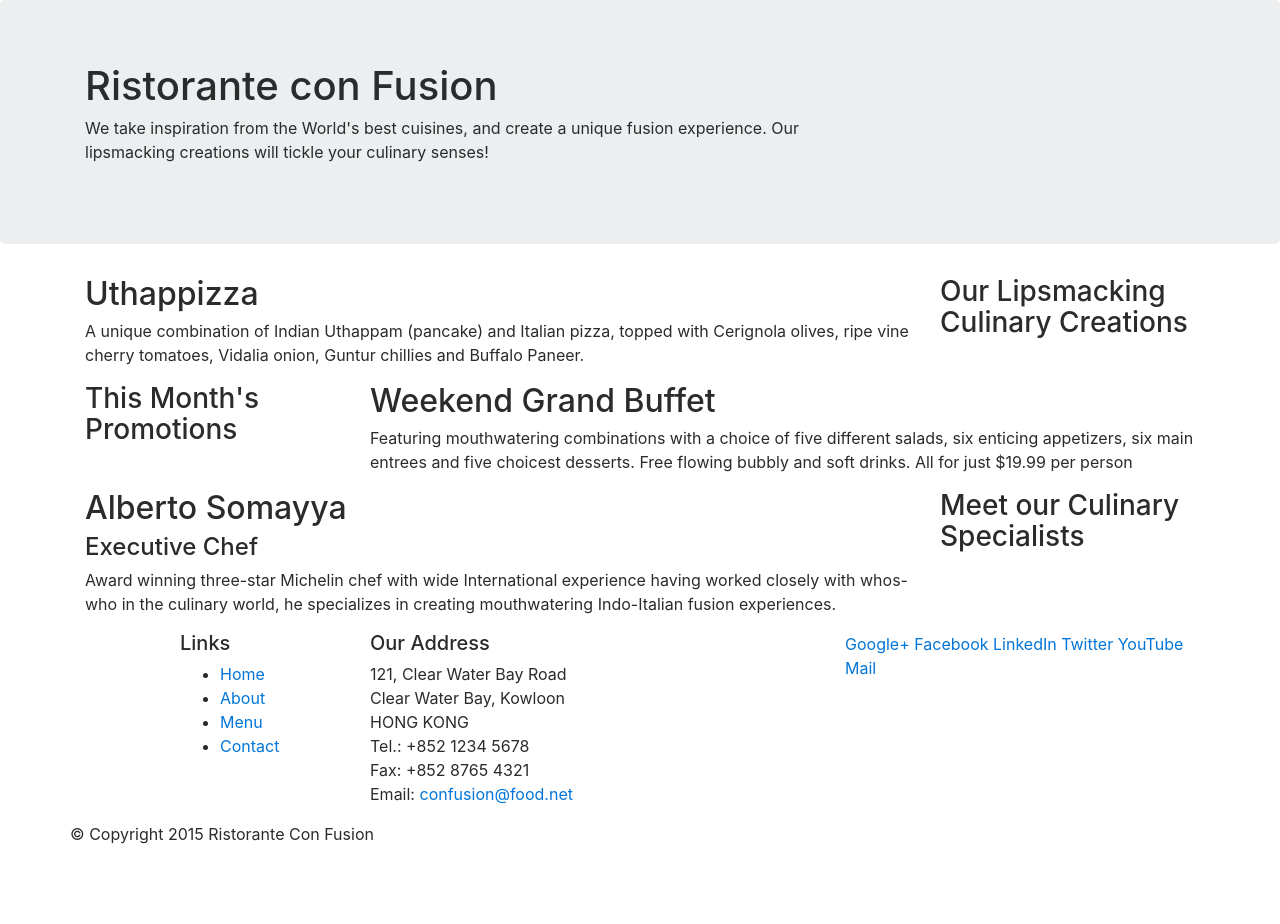
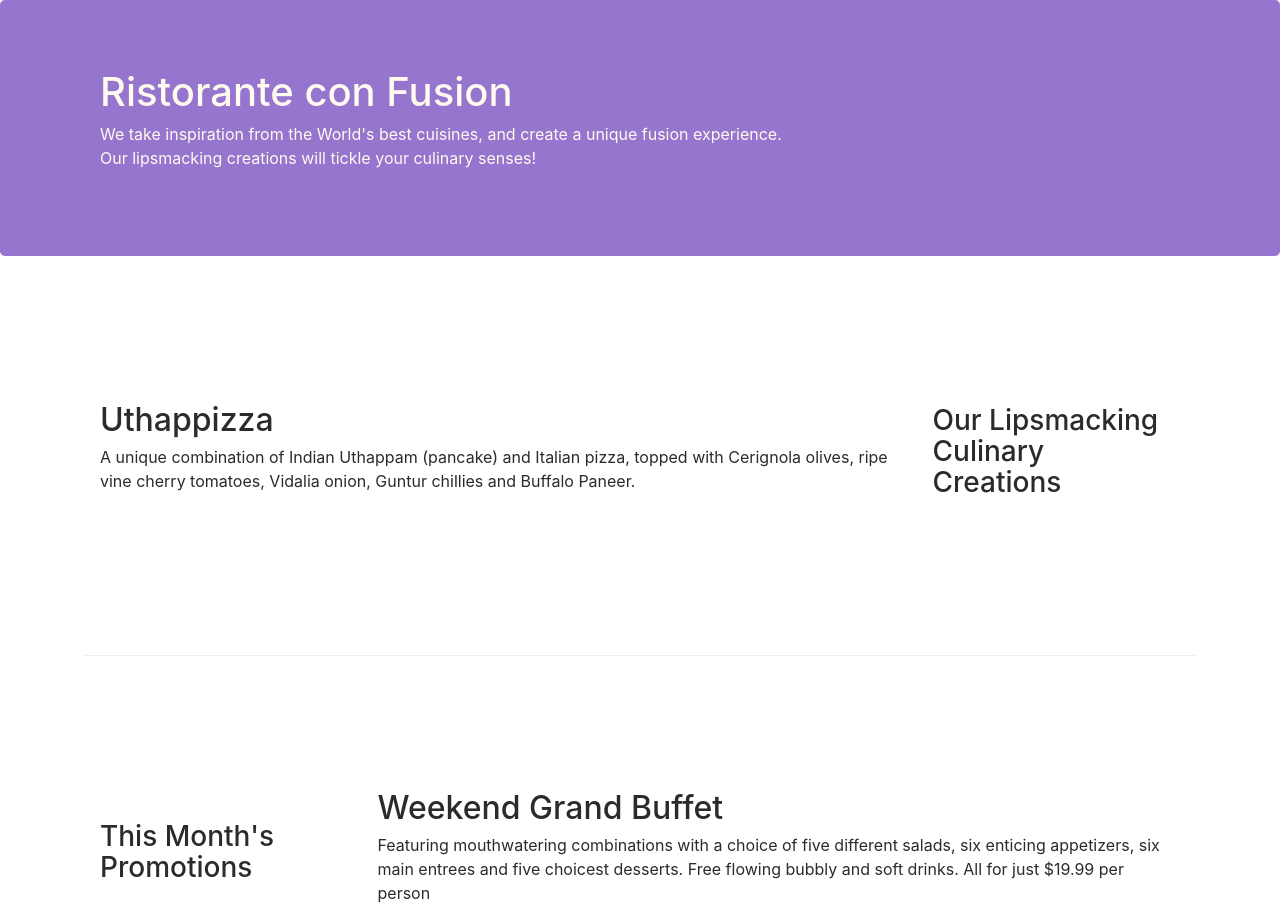
Before and after one commit to h-ARTS/Bootstrap4-and-tools-course, a website: page index.html in a window 1280 px wide. Shown: the top 924 px of the page. Before the commit the page ends 862 px from the top, so only its background shows below. Drawn offline with nearby package versions, Linux system fonts and the light colour scheme; a script that the page names is missing.

Commit message:
Bootstrap Grid Part 2

```diff
--- /dev/null
+++ b/css/styles.css
@@ -0,0 +1,30 @@
+.row-header {
+    margin: 0 auto;
+    padding: 0 auto;
+}
+
+.row-content {
+    margin: 0 auto;
+    padding: 50px 0 50px 0;
+    border-bottom: 1px ridge;
+    min-height: 400px;
+}
+
+.footer {
+    background-color: #d1c4e9;
+    margin: 0 auto;
+    padding: 20px 0;
+}
+
+.jumbotron {
+    padding: 70px 30px;
+    margin: 0 auto;
+    background-color: #9575CD;
+    color: floralwhite;
+}
+
+address {
+    font-size: 80%;
+    margin: 0 auto;
+    color: #0f0f0f;
+}
--- a/index.html
+++ b/index.html
@@ -11,13 +11,14 @@
 
     <!-- Bootstrap CSS -->
     <link rel="stylesheet" href="https://maxcdn.bootstrapcdn.com/bootstrap/4.0.0-alpha.6/css/bootstrap.min.css" integrity="sha384-rwoIResjU2yc3z8GV/NPeZWAv56rSmLldC3R/AZzGRnGxQQKnKkoFVhFQhNUwEyJ" crossorigin="anonymous">
+    <link rel="stylesheet" href="css/styles.css">
 </head>
 
 <body>
 
     <header class="jumbotron">
         <div class="container">
-            <div class="row">
+            <div class="row row-header">
                 <div class="col-12 col-sm-8">
                     <h1>Ristorante con Fusion</h1>
                     <p>We take inspiration from the World's best cuisines, and create a unique fusion experience. Our lipsmacking creations will tickle your culinary senses!</p>
@@ -29,18 +30,18 @@
     </header>
 
     <div class="container">
-        <div class="row">
-            <div class="col-sm-4 push-sm-8 col-md-3 push-md-9">
+        <div class="row row-content align-items-center">
+            <div class="col-sm-4 col-md-3 flex-last">
                 <h3>Our Lipsmacking Culinary Creations</h3>
             </div>
-            <div class="col-sm pull-sm-4 col-md pull-md-3">
+            <div class="col-sm col-md flex-first">
                 <h2>Uthappizza</h2>
                 <p>A unique combination of Indian Uthappam (pancake) and Italian pizza, topped with Cerignola olives, ripe vine cherry tomatoes, Vidalia onion, Guntur chillies and Buffalo Paneer.</p>
             </div>
         </div>
 
 
-        <div class="row">
+        <div class="row row-content align-items-center">
             <div class="col-sm-4 col-md-3">
                 <h3>This Month's Promotions</h3>
             </div>
@@ -50,11 +51,11 @@
             </div>
         </div>
 
-        <div class="row">
-            <div class="col-sm-4 push-sm-8 col-md-3 push-md-9">
+        <div class="row row-content align-items-center">
+            <div class="col-sm-4 col-md-3 flex-last">
                 <h3>Meet our Culinary Specialists</h3>
             </div>
-            <div class="col-sm pull-sm-4 col-md pull-md-3">
+            <div class="col-sm col-md flex-first">
                 <h2>Alberto Somayya</h2>
                 <h4>Executive Chef</h4>
                 <p>Award winning three-star Michelin chef with wide International experience having worked closely with whos-who in the culinary world, he specializes in creating mouthwatering Indo-Italian fusion experiences. </p>
@@ -62,12 +63,12 @@
         </div>
     </div>
 
-    <footer>
+    <footer class="footer">
         <div class="container">
             <div class="row">
                 <div class="col-5 offset-1 col-sm-2">
                     <h5>Links</h5>
-                    <ul>
+                    <ul class="list-unstyled">
                         <li><a href="#">Home</a></li>
                         <li><a href="#">About</a></li>
                         <li><a href="#">Menu</a></li>
@@ -85,8 +86,8 @@
 		              Email: <a href="mailto:confusion@food.net">confusion@food.net</a>
 		           </address>
                 </div>
-                <div class="col col-sm-4">
-                    <div>
+                <div class="col col-sm-4 align-self-center">
+                    <div style="text-align: center;">
                         <a href="http://google.com/+">Google+</a>
                         <a href="http://www.facebook.com/profile.php?id=">Facebook</a>
                         <a href="http://www.linkedin.com/in/">LinkedIn</a>
@@ -96,7 +97,7 @@
                     </div>
                 </div>
            </div>
-           <div class="row">
+           <div class="row justify-content-center">
                 <div class="col-auto">
                     <p>© Copyright 2015 Ristorante Con Fusion</p>
                 </div>
```
